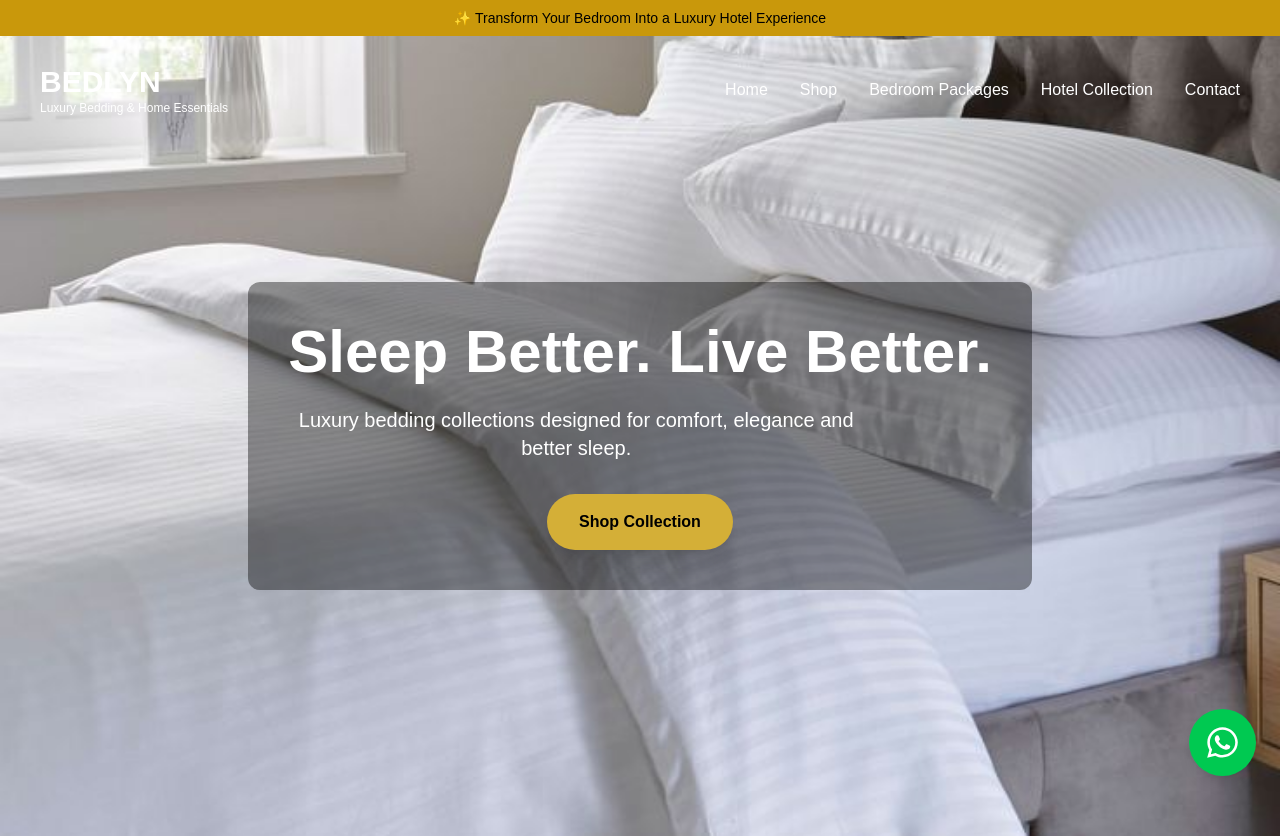
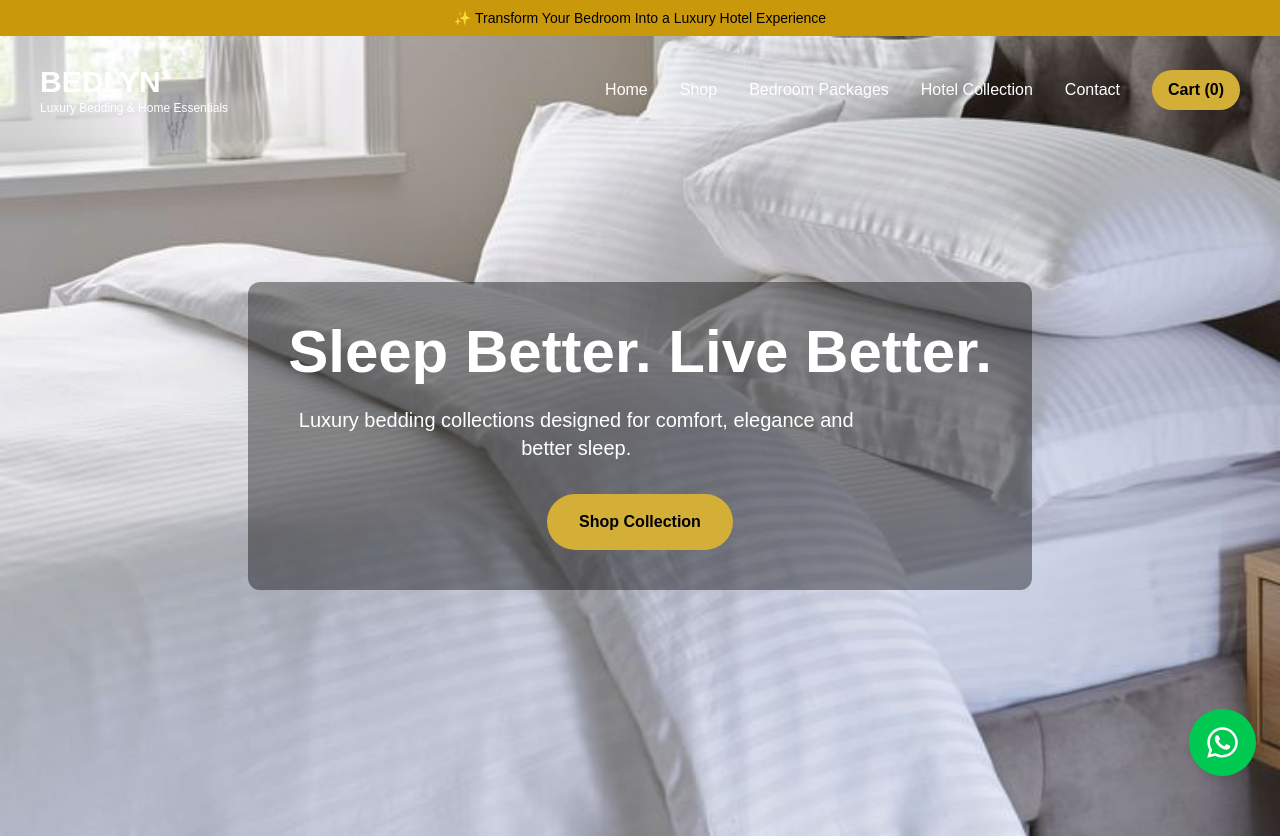
Before and after one commit to Naluwu/Bedlyn, a Next.js app: page / in a window 1280 px wide. Shown: the top 838 px of the page. Built offline with nearby package versions, Linux system fonts and the light colour scheme.

Commit message:
cart added

```diff
--- a/app/layout.tsx
+++ b/app/layout.tsx
@@ -1,3 +1,4 @@
+import { CartProvider } from "@/context/CartContext";
 import type { Metadata } from "next";
 import { Geist, Geist_Mono } from "next/font/google";
 import "./globals.css";
@@ -13,8 +14,8 @@ const geistMono = Geist_Mono({
 });
 
 export const metadata: Metadata = {
-  title: "Create Next App",
-  description: "Generated by create next app",
+  title: "Bedlyn",
+  description: "Luxury Bedding and Home Decor",
 };
 
 export default function RootLayout({
@@ -27,7 +28,11 @@ export default function RootLayout({
       lang="en"
       className={`${geistSans.variable} ${geistMono.variable} h-full antialiased`}
     >
-      <body className="min-h-full flex flex-col">{children}</body>
+      <body>
+        <CartProvider>
+          {children}
+        </CartProvider>
+      </body>
     </html>
   );
 }
--- a/app/page.tsx
+++ b/app/page.tsx
@@ -1,7 +1,7 @@
 "use client";
 import { useEffect, useState } from "react";
+import { useCart } from "@/context/CartContext";
 import { FaWhatsapp } from "react-icons/fa";
-
 
 export default function Home() {
   const images = [
@@ -11,6 +11,8 @@ export default function Home() {
   ];
 
   const [currentImage, setCurrentImage] = useState(0);
+
+  const { cart, addToCart } = useCart();
 
   useEffect(() => {
     const interval = setInterval(() => {
@@ -37,12 +39,19 @@ export default function Home() {
   </p>
 </div>
 
-        <div className="flex gap-8">
+        <div className="flex gap-8 items-center">
   <a href="#">Home</a>
   <a href="#">Shop</a>
   <a href="#">Bedroom Packages</a>
   <a href="#">Hotel Collection</a>
   <a href="#">Contact</a>
+
+  <a
+    href="/cart"
+    className="bg-[#D4AF37] text-black px-4 py-2 rounded-full font-semibold"
+  >
+    Cart ({cart.length})
+  </a>
 </div>
       </nav>
 
@@ -65,9 +74,9 @@ export default function Home() {
             elegance and better sleep.
           </p>
 
-          <button className="bg-[#D4AF37] hover:scale-105 transition px-8 py-4 rounded-full text-black font-bold shadow-xl">
-  Shop Collection
-</button>
+          <button className="bg-[#D4AF37] text-black px-8 py-4 rounded-full font-semibold">
+            Shop Collection
+          </button>
         </div>
       </section>
 
--- /dev/null
+++ b/context/CartContext.tsx
@@ -0,0 +1,44 @@
+"use client";
+
+import { createContext, useContext, useState } from "react";
+
+type CartItem = {
+  id: number;
+  name: string;
+  price: number;
+};
+
+type CartContextType = {
+  cart: CartItem[];
+  addToCart: (item: CartItem) => void;
+};
+
+const CartContext = createContext<CartContextType | null>(null);
+
+export function CartProvider({
+  children,
+}: {
+  children: React.ReactNode;
+}) {
+  const [cart, setCart] = useState<CartItem[]>([]);
+
+  const addToCart = (item: CartItem) => {
+    setCart((prev) => [...prev, item]);
+  };
+
+  return (
+    <CartContext.Provider value={{ cart, addToCart }}>
+      {children}
+    </CartContext.Provider>
+  );
+}
+
+export function useCart() {
+  const context = useContext(CartContext);
+
+  if (!context) {
+    throw new Error("useCart must be used inside CartProvider");
+  }
+
+  return context;
+}
```
